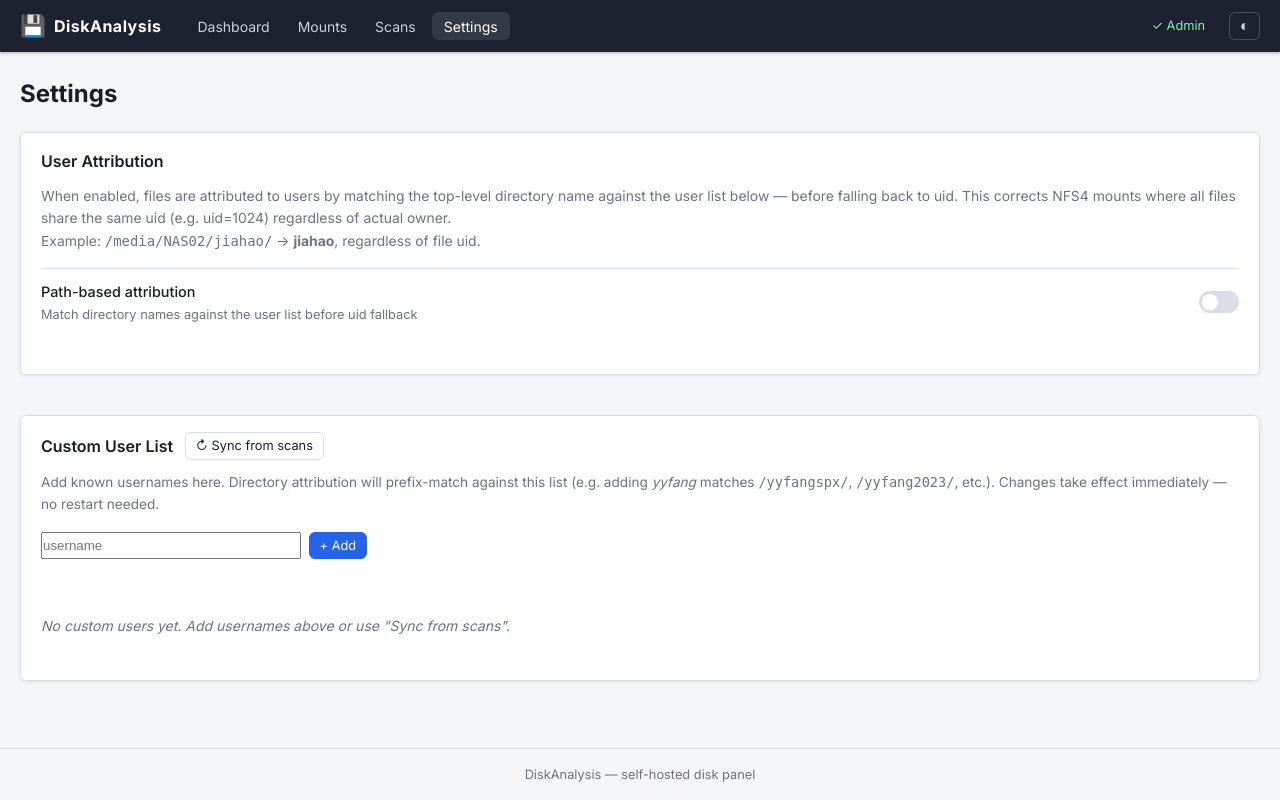
After one commit to raytions/diskanalysis, a FastAPI app: template app/templates/settings.html in a window 1280 px wide. The commit adds this page. Run offline with FastAPI, Linux system fonts and the light colour scheme; the template is opened without the code that fills it, so the values that code supplies are empty; parts of the project's set-up code (start-up, migrations or seed data) failed here and were passed over.

Commit message:
Add Settings page: custom user list + path attribution toggle
New feature: /settings page in nav with two sections:
- Path-based attribution toggle (stored in app_settings table)
- Custom user list: add/delete/sync from scans (stored in custom_users table)

Changes:
- models.py: CustomUser ORM model
- db.py: migrate custom_users + app_settings tables on startup
- routes_settings.py (new): GET/POST /api/settings, CRUD /api/settings/users,
  POST /api/settings/users/sync (collects top-level dir names from all scans)
- main.py: register settings_router
- routes_pages.py: GET /settings page route
- settings.html (new): toggle switch, user table with add/delete/sync UI
- base.html: add Settings nav link
- analytics.py: _collect_known_usernames now includes custom_users table;
  get_path_attribution_enabled() reads from app_settings (falls back to config);
  get_user_summary + routes_mounts use get_path_attribution_enabled
- dashboard.html: centered "Loading…" text (tab-loading class)

```diff
--- a/app/main.py
+++ b/app/main.py
@@ -59,8 +59,10 @@ app.mount("/static", StaticFiles(directory="app/static"), name="static")
 
 from app.api.routes_mounts import router as mounts_router
 from app.api.routes_scans import router as scans_router
+from app.api.routes_settings import router as settings_router
 from app.web.routes_pages import router as pages_router
 
 app.include_router(mounts_router)
 app.include_router(scans_router)
+app.include_router(settings_router)
 app.include_router(pages_router)
--- a/app/templates/base.html
+++ b/app/templates/base.html
@@ -16,6 +16,7 @@
     <li><a href="/" {% if request.url.path == "/" %}class="active"{% endif %}>Dashboard</a></li>
     <li><a href="/mounts" {% if "/mounts" in request.url.path and "/scans" not in request.url.path and "/trigger" not in request.url.path %}class="active"{% endif %}>Mounts</a></li>
     <li><a href="/scans" {% if "/scans" in request.url.path or "/trigger" in request.url.path %}class="active"{% endif %}>Scans</a></li>
+    <li><a href="/settings" {% if "/settings" in request.url.path %}class="active"{% endif %}>Settings</a></li>
   </ul>
   {% if not auth_enabled %}
     <span style="color:#86efac;font-size:.8rem;margin-right:.5rem;">&#10003; Admin</span>
--- /dev/null
+++ b/app/templates/settings.html
@@ -0,0 +1,248 @@
+{% extends "base.html" %}
+{% block title %}Settings — DiskAnalysis{% endblock %}
+
+{% block content %}
+{% set can_admin = (not auth_enabled) or is_admin %}
+<div class="page-header">
+  <h1>Settings</h1>
+</div>
+
+<div class="settings-layout">
+
+  <!-- ── User Attribution ───────────────────────────────── -->
+  <section class="card">
+    <h2>User Attribution</h2>
+    <p style="color:var(--text-dim);font-size:.87rem;margin-bottom:1rem;line-height:1.6;">
+      When enabled, files are attributed to users by matching the top-level directory name
+      against the user list below — before falling back to uid. This corrects NFS4 mounts
+      where all files share the same uid (e.g. uid=1024) regardless of actual owner.
+      <br>Example: <code>/media/NAS02/jiahao/</code> → <strong>jiahao</strong>, regardless of file uid.
+    </p>
+
+    {% if can_admin %}
+    <div class="setting-row">
+      <div>
+        <div class="setting-label">Path-based attribution</div>
+        <div class="setting-hint">Match directory names against the user list before uid fallback</div>
+      </div>
+      <label class="toggle-switch">
+        <input type="checkbox" id="path-attr-toggle" {% if path_user_attribution %}checked{% endif %}
+               onchange="saveToggle(this.checked)">
+        <span class="toggle-slider"></span>
+      </label>
+    </div>
+    <div id="toggle-msg" style="font-size:.82rem;margin-top:.4rem;min-height:1.2em;"></div>
+    {% else %}
+    <div class="setting-row">
+      <div>
+        <div class="setting-label">Path-based attribution</div>
+        <div class="setting-hint">{% if path_user_attribution %}Enabled{% else %}Disabled{% endif %} — log in as admin to change</div>
+      </div>
+      <span class="badge {% if path_user_attribution %}badge-completed{% else %}badge-stopped{% endif %}">
+        {% if path_user_attribution %}On{% else %}Off{% endif %}
+      </span>
+    </div>
+    {% endif %}
+  </section>
+
+  <!-- ── Custom User List ──────────────────────────────── -->
+  <section class="card">
+    <div style="display:flex;align-items:center;gap:.75rem;margin-bottom:.75rem;">
+      <h2 style="margin:0;">Custom User List</h2>
+      {% if can_admin %}
+      <button class="btn btn-sm" onclick="syncFromScans()" id="sync-btn">&#8635; Sync from scans</button>
+      {% endif %}
+    </div>
+    <p style="color:var(--text-dim);font-size:.85rem;margin-bottom:1rem;line-height:1.6;">
+      Add known usernames here. Directory attribution will prefix-match against this list
+      (e.g. adding <em>yyfang</em> matches <code>/yyfangspx/</code>, <code>/yyfang2023/</code>, etc.).
+      Changes take effect immediately — no restart needed.
+    </p>
+
+    {% if can_admin %}
+    <div style="display:flex;gap:.5rem;margin-bottom:1rem;">
+      <input type="text" id="new-user" placeholder="username" style="flex:1;max-width:260px;"
+             onkeydown="if(event.key==='Enter')addUser()" />
+      <button class="btn btn-primary btn-sm" onclick="addUser()">+ Add</button>
+    </div>
+    <div id="add-msg" style="font-size:.82rem;margin-bottom:.5rem;min-height:1.2em;"></div>
+    {% endif %}
+
+    <div id="user-list">
+      {% if users %}
+      <div class="table-wrapper">
+      <table class="data-table" id="users-table">
+        <thead><tr><th>Username</th><th>Added</th>{% if can_admin %}<th style="width:60px;"></th>{% endif %}</tr></thead>
+        <tbody id="users-tbody">
+          {% for u in users %}
+          <tr id="row-{{ u.username }}">
+            <td><code>{{ u.username }}</code></td>
+            <td class="dimmed" style="font-size:.8rem;">{{ u.created_at or '—' }}</td>
+            {% if can_admin %}
+            <td><button class="btn btn-danger btn-sm" onclick="deleteUser('{{ u.username }}')">×</button></td>
+            {% endif %}
+          </tr>
+          {% endfor %}
+        </tbody>
+      </table>
+      </div>
+      {% else %}
+      <p class="empty" id="empty-msg">No custom users yet. Add usernames above or use "Sync from scans".</p>
+      {% endif %}
+    </div>
+
+    <div id="sync-result" style="margin-top:.75rem;"></div>
+  </section>
+
+</div>
+
+<style>
+.settings-layout { display: flex; flex-direction: column; gap: 1.25rem; }
+.setting-row {
+  display: flex;
+  align-items: center;
+  justify-content: space-between;
+  gap: 1rem;
+  padding: .75rem 0;
+  border-top: 1px solid var(--border);
+}
+.setting-label { font-size: .9rem; font-weight: 500; }
+.setting-hint { font-size: .8rem; color: var(--text-dim); margin-top: .15rem; }
+
+/* Toggle switch */
+.toggle-switch { position: relative; display: inline-block; width: 40px; height: 22px; flex-shrink: 0; }
+.toggle-switch input { opacity: 0; width: 0; height: 0; }
+.toggle-slider {
+  position: absolute; inset: 0; cursor: pointer;
+  background: var(--border); border-radius: 22px; transition: .2s;
+}
+.toggle-slider::before {
+  content: ''; position: absolute;
+  height: 16px; width: 16px; left: 3px; bottom: 3px;
+  background: white; border-radius: 50%; transition: .2s;
+}
+.toggle-switch input:checked + .toggle-slider { background: var(--accent); }
+.toggle-switch input:checked + .toggle-slider::before { transform: translateX(18px); }
+</style>
+
+<script>
+async function saveToggle(enabled) {
+  const msg = document.getElementById('toggle-msg');
+  msg.textContent = 'Saving…';
+  msg.style.color = 'var(--text-dim)';
+  try {
+    const r = await fetch('/api/settings', {
+      method: 'POST',
+      headers: {'Content-Type':'application/json'},
+      body: JSON.stringify({path_user_attribution: enabled})
+    });
+    const j = await r.json();
+    if (j.ok) {
+      msg.textContent = enabled
+        ? '✓ Path attribution enabled. Reload the By User tab to see updated results.'
+        : '✓ Disabled. By User tab will use uid-only attribution.';
+      msg.style.color = 'var(--green)';
+    } else {
+      msg.textContent = '✗ ' + (j.error || 'Save failed');
+      msg.style.color = 'var(--danger)';
+    }
+  } catch(e) {
+    msg.textContent = '✗ Request failed: ' + e.message;
+    msg.style.color = 'var(--danger)';
+  }
+}
+
+async function addUser() {
+  const input = document.getElementById('new-user');
+  const name = input.value.trim();
+  const msg = document.getElementById('add-msg');
+  if (!name) return;
+  try {
+    const r = await fetch('/api/settings/users', {
+      method: 'POST',
+      headers: {'Content-Type':'application/json'},
+      body: JSON.stringify({username: name})
+    });
+    const j = await r.json();
+    if (j.ok) {
+      input.value = '';
+      msg.textContent = '✓ Added "' + name + '". Reload the By User tab to see results.';
+      msg.style.color = 'var(--green)';
+      appendUserRow(name);
+    } else {
+      msg.textContent = '✗ ' + (j.error || 'Add failed');
+      msg.style.color = 'var(--danger)';
+    }
+  } catch(e) {
+    msg.textContent = '✗ ' + e.message;
+    msg.style.color = 'var(--danger)';
+  }
+}
+
+function appendUserRow(name) {
+  const tbody = document.getElementById('users-tbody');
+  const empty = document.getElementById('empty-msg');
+  if (empty) empty.remove();
+  if (!tbody) {
+    // Table didn't exist yet — reload page to show it
+    location.reload();
+    return;
+  }
+  const tr = document.createElement('tr');
+  tr.id = 'row-' + name;
+  tr.innerHTML = `
+    <td><code>${esc(name)}</code></td>
+    <td class="dimmed" style="font-size:.8rem;">just now</td>
+    <td><button class="btn btn-danger btn-sm" onclick="deleteUser('${esc(name)}')">×</button></td>
+  `;
+  tbody.appendChild(tr);
+}
+
+async function deleteUser(name) {
+  if (!confirm('Remove "' + name + '" from user list?')) return;
+  try {
+    const r = await fetch('/api/settings/users/' + encodeURIComponent(name), {method:'DELETE'});
+    const j = await r.json();
+    if (j.ok) {
+      const row = document.getElementById('row-' + name);
+      if (row) row.remove();
+    } else {
+      alert('Error: ' + (j.error || 'Delete failed'));
+    }
+  } catch(e) {
+    alert('Request failed: ' + e.message);
+  }
+}
+
+async function syncFromScans() {
+  const btn = document.getElementById('sync-btn');
+  const res = document.getElementById('sync-result');
+  btn.disabled = true;
+  btn.textContent = '⏳ Syncing…';
+  res.innerHTML = '';
+  try {
+    const r = await fetch('/api/settings/users/sync', {method:'POST'});
+    const j = await r.json();
+    if (j.ok) {
+      const {candidates, added} = j.data;
+      res.innerHTML = `<div class="success-banner">
+        ✓ Found ${candidates} unique directory names — added ${added} new entries to user list.
+        Review the list and remove any that are not real users (e.g. dataset names).
+        Then reload the By User tab.
+      </div>`;
+      if (added > 0) setTimeout(() => location.reload(), 2000);
+    } else {
+      res.innerHTML = `<div class="error-banner">✗ ${j.error || 'Sync failed'}</div>`;
+    }
+  } catch(e) {
+    res.innerHTML = `<div class="error-banner">✗ ${e.message}</div>`;
+  }
+  btn.disabled = false;
+  btn.textContent = '↻ Sync from scans';
+}
+
+function esc(s) {
+  return String(s).replace(/&/g,'&amp;').replace(/</g,'&lt;').replace(/>/g,'&gt;').replace(/"/g,'&quot;');
+}
+</script>
+{% endblock %}
```
Also changed, not shown: app/api/routes_mounts.py (+4 -5 lines), app/api/routes_settings.py (added, +150 -0 lines), app/db.py (+19 -0 lines), app/models.py (+8 -0 lines), app/services/analytics.py (+36 -13 lines), app/templates/dashboard.html (+7 -6 lines), app/web/routes_pages.py (+15 -0 lines).
